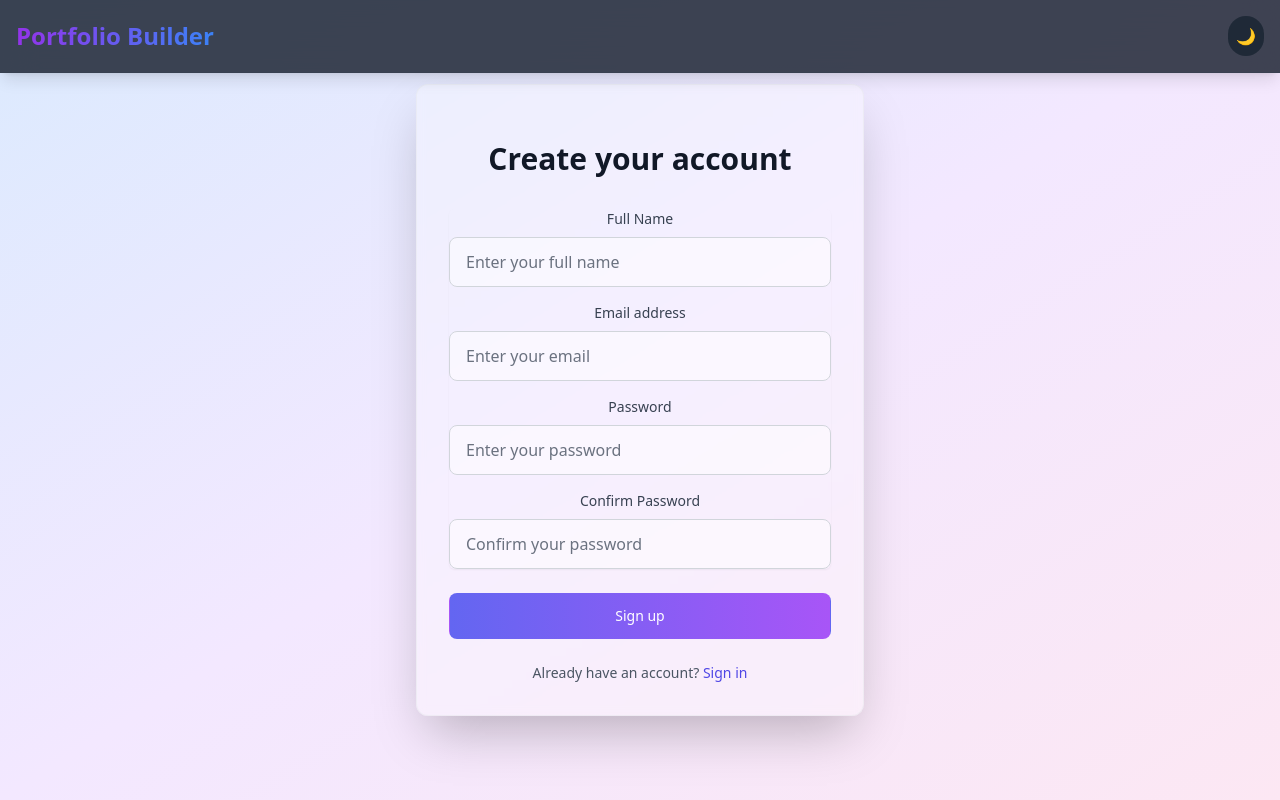
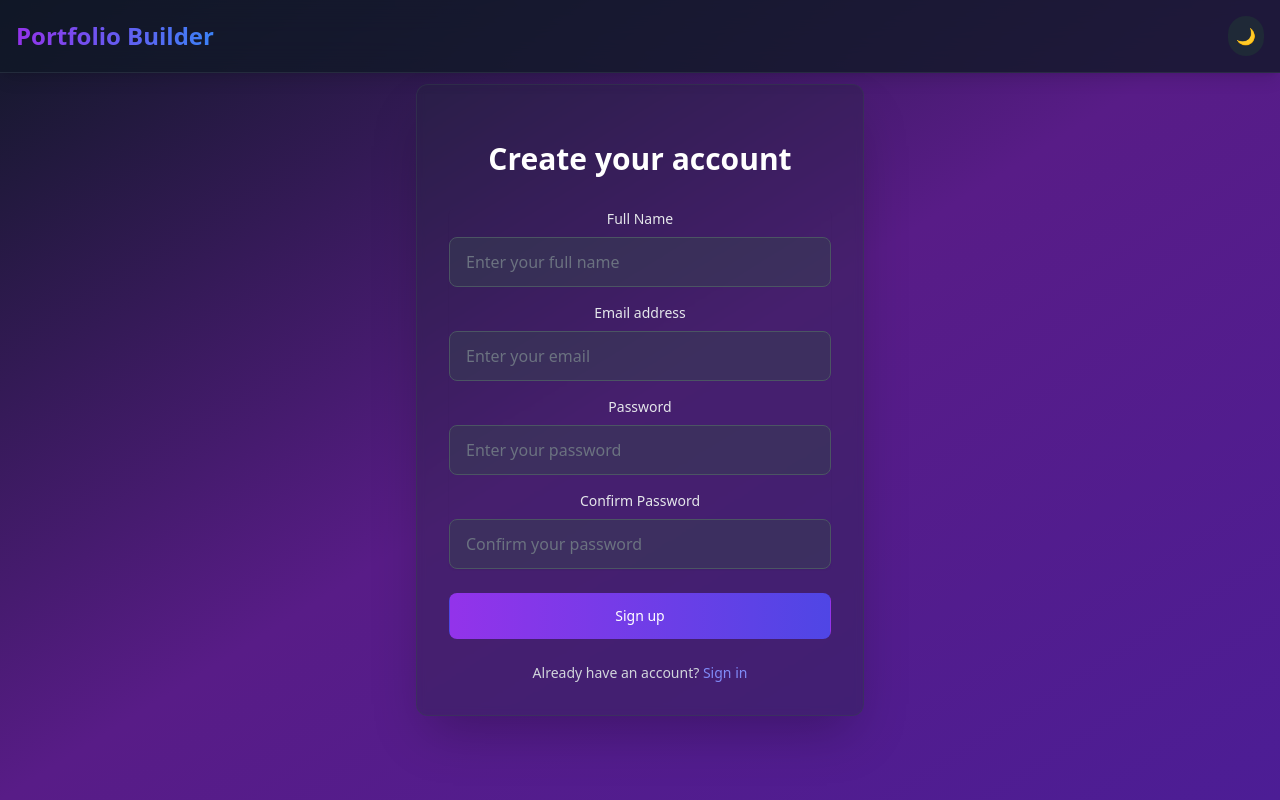
Before and after one commit to Rishav-Kumar1402/PortfolioBuilder, a React (Vite) app in the folder frontend/: page /signup in a window 1280 px wide. Built offline with nearby package versions, Linux system fonts and the light colour scheme.

Commit message:
Dark mode added

```diff
--- a/frontend/src/components/Login.jsx
+++ b/frontend/src/components/Login.jsx
@@ -12,7 +12,7 @@ const Login = () => {
   const [errors, setErrors] = useState({});
   const [isLoading, setIsLoading] = useState(false);
   const navigate = useNavigate();
-  const { isDarkMode } = useContext(ThemeContext);
+  const { theme } = useContext(ThemeContext);
 
   const validateForm = () => {
     const newErrors = {};
@@ -84,23 +84,23 @@ const Login = () => {
   };
 
   return (
-    <div className={`min-h-screen flex items-center justify-center py-8 sm:py-12 px-4 sm:px-6 lg:px-8 ${isDarkMode ? 'bg-gradient-to-br from-gray-900 via-purple-900 to-violet-900' : 'bg-gradient-to-br from-blue-100 via-purple-100 to-pink-100'}`}>
+    <div className={`min-h-screen flex items-center justify-center py-8 sm:py-12 px-4 sm:px-6 lg:px-8 ${theme === 'dark' ? 'bg-gradient-to-br from-gray-900 via-purple-900 to-violet-900' : 'bg-gradient-to-br from-blue-100 via-purple-100 to-pink-100'}`}>
       <Toaster position="top-center" />
       <motion.div
         initial={{ opacity: 0, y: 20 }}
         animate={{ opacity: 1, y: 0 }}
         transition={{ duration: 0.5 }}
-        className={`max-w-md w-full space-y-6 sm:space-y-8 p-6 sm:p-8 rounded-xl shadow-2xl backdrop-blur-sm ${isDarkMode ? 'bg-gray-800/30 hover:bg-gray-800/40' : 'bg-white/30 hover:bg-white/40'} transition-all duration-300 border ${isDarkMode ? 'border-gray-700/50' : 'border-gray-200/50'}`}
+        className={`max-w-md w-full space-y-6 sm:space-y-8 p-6 sm:p-8 rounded-xl shadow-2xl backdrop-blur-sm ${theme === 'dark' ? 'bg-gray-800/30 hover:bg-gray-800/40' : 'bg-white/30 hover:bg-white/40'} transition-all duration-300 border ${theme === 'dark' ? 'border-gray-700/50' : 'border-gray-200/50'}`}
       >
         <div>
-          <h2 className={`mt-4 sm:mt-6 text-center text-2xl sm:text-3xl font-extrabold ${isDarkMode ? 'text-white' : 'text-gray-900'}`}>
+          <h2 className={`mt-4 sm:mt-6 text-center text-2xl sm:text-3xl font-extrabold ${theme === 'dark' ? 'text-white' : 'text-gray-900'}`}>
             Sign in to your account
           </h2>
         </div>
         <form className="mt-6 sm:mt-8 space-y-4 sm:space-y-6" onSubmit={handleSubmit}>
           <div className="rounded-md shadow-sm space-y-4">
             <div>
-              <label htmlFor="email" className={`block text-sm font-medium mb-2 ${isDarkMode ? 'text-gray-200' : 'text-gray-700'}`}>
+              <label htmlFor="email" className={`block text-sm font-medium mb-2 ${theme === 'dark' ? 'text-gray-200' : 'text-gray-700'}`}>
                 Email address
               </label>
               <input
@@ -110,13 +110,13 @@ const Login = () => {
                 autoComplete="email"
                 value={formData.email}
                 onChange={handleChange}
-                className={`appearance-none relative block w-full px-4 py-3 border ${errors.email ? 'border-red-300' : isDarkMode ? 'border-gray-600' : 'border-gray-300'} placeholder-gray-500 rounded-lg focus:outline-none focus:ring-2 focus:ring-offset-2 focus:ring-indigo-500 ${isDarkMode ? 'bg-gray-700/50 text-white' : 'bg-white/50 text-gray-900'} transition-all duration-300 hover:shadow-lg`}
+                className={`appearance-none relative block w-full px-4 py-3 border ${errors.email ? 'border-red-300' : theme === 'dark' ? 'border-gray-600' : 'border-gray-300'} placeholder-gray-500 rounded-lg focus:outline-none focus:ring-2 focus:ring-offset-2 focus:ring-indigo-500 ${theme === 'dark' ? 'bg-gray-700/50 text-white' : 'bg-white/50 text-gray-900'} transition-all duration-300 hover:shadow-lg`}
                 placeholder="Enter your email"
               />
               {errors.email && <p className="mt-2 text-sm text-red-400">{errors.email}</p>}
             </div>
             <div>
-              <label htmlFor="password" className={`block text-sm font-medium mb-2 ${isDarkMode ? 'text-gray-200' : 'text-gray-700'}`}>
+              <label htmlFor="password" className={`block text-sm font-medium mb-2 ${theme === 'dark' ? 'text-gray-200' : 'text-gray-700'}`}>
                 Password
               </label>
               <input
@@ -126,7 +126,7 @@ const Login = () => {
                 autoComplete="current-password"
                 value={formData.password}
                 onChange={handleChange}
-                className={`appearance-none relative block w-full px-4 py-3 border ${errors.password ? 'border-red-300' : isDarkMode ? 'border-gray-600' : 'border-gray-300'} placeholder-gray-500 rounded-lg focus:outline-none focus:ring-2 focus:ring-offset-2 focus:ring-indigo-500 ${isDarkMode ? 'bg-gray-700/50 text-white' : 'bg-white/50 text-gray-900'} transition-all duration-300 hover:shadow-lg`}
+                className={`appearance-none relative block w-full px-4 py-3 border ${errors.password ? 'border-red-300' : theme === 'dark' ? 'border-gray-600' : 'border-gray-300'} placeholder-gray-500 rounded-lg focus:outline-none focus:ring-2 focus:ring-offset-2 focus:ring-indigo-500 ${theme === 'dark' ? 'bg-gray-700/50 text-white' : 'bg-white/50 text-gray-900'} transition-all duration-300 hover:shadow-lg`}
                 placeholder="Enter your password"
               />
               {errors.password && <p className="mt-2 text-sm text-red-400">{errors.password}</p>}
@@ -145,20 +145,20 @@ const Login = () => {
               whileTap={{ scale: 0.98 }}
               type="submit"
               disabled={isLoading}
-              className={`group relative w-full flex justify-center py-3 px-4 border border-transparent text-sm font-medium rounded-lg text-white ${isDarkMode ? 'bg-gradient-to-r from-purple-600 to-indigo-600 hover:from-purple-500 hover:to-indigo-500' : 'bg-gradient-to-r from-indigo-500 to-purple-500 hover:from-indigo-400 hover:to-purple-400'} focus:outline-none focus:ring-2 focus:ring-offset-2 focus:ring-indigo-500 transition-all duration-300 ease-in-out transform hover:scale-[1.02] hover:shadow-xl backdrop-blur-sm`}
+              className={`group relative w-full flex justify-center py-3 px-4 border border-transparent text-sm font-medium rounded-lg text-white ${theme === 'dark' ? 'bg-gradient-to-r from-purple-600 to-indigo-600 hover:from-purple-500 hover:to-indigo-500' : 'bg-gradient-to-r from-indigo-500 to-purple-500 hover:from-indigo-400 hover:to-purple-400'} focus:outline-none focus:ring-2 focus:ring-offset-2 focus:ring-indigo-500 transition-all duration-300 ease-in-out transform hover:scale-[1.02] hover:shadow-xl backdrop-blur-sm`}
             >
               {isLoading ? 'Signing in...' : 'Sign in'}
             </motion.button>
           </div>
 
           <div className="text-center">
-            <p className={`text-sm ${isDarkMode ? 'text-gray-300' : 'text-gray-600'}`}>
+            <p className={`text-sm ${theme === 'dark' ? 'text-gray-300' : 'text-gray-600'}`}>
               Don't have an account?{' '}
               <motion.button
                 whileHover={{ scale: 1.05 }}
                 type="button"
                 onClick={() => navigate('/signup')}
-                className={`font-medium ${isDarkMode ? 'text-indigo-400 hover:text-indigo-300' : 'text-indigo-600 hover:text-indigo-500'}`}
+                className={`font-medium ${theme === 'dark' ? 'text-indigo-400 hover:text-indigo-300' : 'text-indigo-600 hover:text-indigo-500'}`}
               >
                 Sign up
               </motion.button>
--- a/frontend/src/components/PortfolioBuilder.jsx
+++ b/frontend/src/components/PortfolioBuilder.jsx
@@ -1,8 +1,9 @@
-import { useState, useEffect } from 'react';
+import { useState, useEffect, useContext } from 'react';
 import { useLocation, useNavigate } from 'react-router-dom';
 import { motion, AnimatePresence } from 'framer-motion';
 import axios from 'axios';
 import toast, { Toaster } from 'react-hot-toast';
+import { ThemeContext } from '../App';
 
 const PortfolioBuilder = () => {
   const location = useLocation();
@@ -34,6 +35,7 @@ const PortfolioBuilder = () => {
   const [imageError, setImageError] = useState('');
   const [parsingMethod, setParsingMethod] = useState('');
   const [loading, setLoading] = useState(true); // Loader state
+  const { theme } = useContext(ThemeContext);
 
   // Removed parseResumeText and all fallback/manual parsing logic
 
@@ -879,7 +881,7 @@ const PortfolioBuilder = () => {
   };
 
   return (
-    <div className="min-h-screen bg-gradient-to-br from-gray-50 via-blue-50 to-purple-50 overflow-x-hidden">
+    <div className={`min-h-screen overflow-x-hidden ${theme === 'dark' ? 'bg-gradient-to-br from-gray-900 via-purple-900 to-violet-900' : 'bg-gradient-to-br from-gray-50 via-blue-50 to-purple-50'}`}>
       <Toaster position="top-center" />
       <div className="max-w-6xl mx-auto p-6 overflow-x-hidden w-full">
         {/* Header */}
@@ -961,7 +963,7 @@ const PortfolioBuilder = () => {
         <motion.div
           initial={{ opacity: 0, y: 20 }}
           animate={{ opacity: 1, y: 0 }}
-          className="bg-white/80 backdrop-blur-sm rounded-3xl shadow-xl border border-white/20 p-4 sm:p-8 md:p-12 overflow-x-hidden w-full max-w-full"
+          className={`bg-white/80 backdrop-blur-sm rounded-3xl shadow-xl border p-4 sm:p-8 md:p-12 overflow-x-hidden w-full max-w-full ${theme === 'dark' ? 'bg-gray-800/80 border-gray-700/60 text-white' : 'border-white/20'}`}
         >
           <AnimatePresence mode="wait">
             {renderStep()}
--- a/frontend/src/components/ResumeUpload.jsx
+++ b/frontend/src/components/ResumeUpload.jsx
@@ -1,9 +1,10 @@
-import { useState, useCallback } from 'react';
+import { useState, useCallback, useContext } from 'react';
 import { useNavigate } from 'react-router-dom';
 import axios from 'axios';
 import * as pdfjsLib from 'pdfjs-dist/legacy/build/pdf';
 import pdfjsWorker from 'pdfjs-dist/build/pdf.worker?url';
 pdfjsLib.GlobalWorkerOptions.workerSrc = pdfjsWorker;
+import { ThemeContext } from '../App';
 
 const ResumeUpload = () => {
   const [file, setFile] = useState(null);
@@ -14,6 +15,7 @@ const ResumeUpload = () => {
   const [parsingStatus, setParsingStatus] = useState('');
   const navigate = useNavigate();
   const API_KEY = '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';
+  const { theme } = useContext(ThemeContext);
 
   const handleDragOver = useCallback((e) => {
     e.preventDefault();
@@ -232,16 +234,16 @@ Important:
   };
 
   return (
-    <div className="min-h-screen flex items-center justify-center bg-gradient-to-br from-blue-50 via-purple-50 to-pink-50 dark:from-gray-900 dark:via-purple-900 dark:to-violet-900 py-10">
-      <div className="w-full max-w-xl mx-auto bg-white dark:bg-gray-800 rounded-3xl shadow-2xl p-8 sm:p-12 border border-gray-100 dark:border-gray-700  mt-[50px]">
+    <div className={`min-h-screen flex items-center justify-center py-10 ${theme === 'dark' ? 'bg-gradient-to-br from-gray-900 via-purple-900 to-violet-900' : 'bg-gradient-to-br from-blue-50 via-purple-50 to-pink-50'}`}>
+      <div className={`w-full max-w-xl mx-auto rounded-3xl shadow-2xl p-8 sm:p-12 border mt-[50px] ${theme === 'dark' ? 'bg-gray-800 border-gray-700' : 'bg-white border-gray-100'}`}>
         <div className="text-center mb-8">
-          <h2 className="text-3xl sm:text-4xl font-extrabold text-gray-900 dark:text-white mb-2">Upload Your Resume</h2>
-          <p className="text-base sm:text-lg text-gray-600 dark:text-gray-300">Start building your portfolio by uploading your resume in PDF format.</p>
+          <h2 className={`text-3xl sm:text-4xl font-extrabold mb-2 ${theme === 'dark' ? 'text-white' : 'text-gray-900'}`}>Upload Your Resume</h2>
+          <p className={`text-base sm:text-lg mb-1 ${theme === 'dark' ? 'text-gray-300' : 'text-gray-600'}`}>Start building your portfolio by uploading your resume in PDF format.</p>
           <p className="text-xs sm:text-sm text-gray-400 mt-1">Maximum file size: 5MB</p>
         </div>
         <div
           className={`transition-all duration-300 border-2 rounded-2xl p-8 text-center cursor-pointer flex flex-col items-center justify-center ${
-            isDragging ? 'border-blue-500 bg-blue-50 dark:bg-blue-900/30' : 'border-dashed border-gray-300 dark:border-gray-600 bg-gray-50 dark:bg-gray-900/40'
+            isDragging ? (theme === 'dark' ? 'border-blue-500 bg-blue-900/30' : 'border-blue-500 bg-blue-50') : `border-dashed ${theme === 'dark' ? 'border-gray-600 bg-gray-900/40' : 'border-gray-300 bg-gray-50'}`
           } hover:shadow-lg focus-within:shadow-xl`}
           onDragOver={handleDragOver}
           onDragLeave={handleDragLeave}
@@ -255,9 +257,9 @@ Important:
                 <rect x="16" y="36" width="16" height="4" rx="2" fill="#a78bfa" />
               </svg>
             </div>
-            <p className="mt-2 text-base sm:text-lg text-gray-700 dark:text-gray-200 font-medium">Drag & drop your PDF resume here</p>
+            <p className={`mt-2 text-base sm:text-lg font-medium ${theme === 'dark' ? 'text-gray-200' : 'text-gray-700'}`}>Drag & drop your PDF resume here</p>
             <span className="text-gray-400 text-xs">or</span>
-            <label className="inline-block px-6 py-2 rounded-lg bg-gradient-to-r from-purple-600 to-indigo-600 text-white font-semibold shadow-md hover:from-purple-500 hover:to-indigo-500 transition-all duration-300 cursor-pointer">
+            <label className={`inline-block px-6 py-2 rounded-lg font-semibold shadow-md transition-all duration-300 cursor-pointer ${theme === 'dark' ? 'bg-gradient-to-r from-purple-600 to-indigo-600 text-white hover:from-purple-500 hover:to-indigo-500' : 'bg-gradient-to-r from-purple-600 to-indigo-600 text-white hover:from-purple-500 hover:to-indigo-500'}`}>
               Browse Files
               <input
                 type="file"
@@ -268,12 +270,12 @@ Important:
               />
             </label>
             {file && (
-              <div className="flex items-center justify-center mt-4 space-x-2 bg-purple-50 dark:bg-purple-900/30 px-4 py-2 rounded-lg shadow-inner">
+              <div className={`flex items-center justify-center mt-4 space-x-2 px-4 py-2 rounded-lg shadow-inner ${theme === 'dark' ? 'bg-purple-900/30' : 'bg-purple-50'}`}>
                 <svg className="w-6 h-6 text-purple-500" fill="none" stroke="currentColor" viewBox="0 0 24 24">
                   <path d="M6 2a2 2 0 0 0-2 2v16a2 2 0 0 0 2 2h12a2 2 0 0 0 2-2V8l-6-6H6z" strokeWidth="2" strokeLinecap="round" strokeLinejoin="round" />
                   <path d="M14 2v6h6" strokeWidth="2" strokeLinecap="round" strokeLinejoin="round" />
                 </svg>
-                <span className="text-sm font-medium text-gray-700 dark:text-gray-200">{file.name}</span>
+                <span className={`text-sm font-medium ${theme === 'dark' ? 'text-gray-200' : 'text-gray-700'}`}>{file.name}</span>
                 <span className="text-xs text-gray-400">({(file.size / 1024 / 1024).toFixed(2)}MB)</span>
               </div>
             )}
--- a/frontend/src/components/Signup.jsx
+++ b/frontend/src/components/Signup.jsx
@@ -14,7 +14,7 @@ const Signup = () => {
   const [errors, setErrors] = useState({});
   const [isLoading, setIsLoading] = useState(false);
   const navigate = useNavigate();
-  const { isDarkMode } = useContext(ThemeContext);
+  const { theme } = useContext(ThemeContext);
 
   const validateForm = () => {
     const newErrors = {};
@@ -105,23 +105,23 @@ const Signup = () => {
   };
 
   return (
-    <div className={`min-h-screen flex items-center justify-center py-8 sm:py-12 px-4 sm:px-6 lg:px-8 ${isDarkMode ? 'bg-gradient-to-br from-gray-900 via-purple-900 to-violet-900' : 'bg-gradient-to-br from-blue-100 via-purple-100 to-pink-100'}`}>
+    <div className={`min-h-screen flex items-center justify-center py-8 sm:py-12 px-4 sm:px-6 lg:px-8 ${theme === 'dark' ? 'bg-gradient-to-br from-gray-900 via-purple-900 to-violet-900' : 'bg-gradient-to-br from-blue-100 via-purple-100 to-pink-100'}`}>
       <Toaster position="top-center" />
       <motion.div
         initial={{ opacity: 0, y: 20 }}
         animate={{ opacity: 1, y: 0 }}
         transition={{ duration: 0.5 }}
-        className={`max-w-md w-full space-y-6 sm:space-y-8 p-6 sm:p-8 rounded-xl shadow-2xl backdrop-blur-sm ${isDarkMode ? 'bg-gray-800/30 hover:bg-gray-800/40' : 'bg-white/30 hover:bg-white/40'} transition-all duration-300 border ${isDarkMode ? 'border-gray-700/50' : 'border-gray-200/50'}`}
+        className={`max-w-md w-full space-y-6 sm:space-y-8 p-6 sm:p-8 rounded-xl shadow-2xl backdrop-blur-sm ${theme === 'dark' ? 'bg-gray-800/30 hover:bg-gray-800/40' : 'bg-white/30 hover:bg-white/40'} transition-all duration-300 border ${theme === 'dark' ? 'border-gray-700/50' : 'border-gray-200/50'}`}
       >
         <div>
-          <h2 className={`mt-4 sm:mt-6 text-center text-2xl sm:text-3xl font-extrabold ${isDarkMode ? 'text-white' : 'text-gray-900'}`}>
+          <h2 className={`mt-4 sm:mt-6 text-center text-2xl sm:text-3xl font-extrabold ${theme === 'dark' ? 'text-white' : 'text-gray-900'}`}>
             Create your account
           </h2>
         </div>
         <form className="mt-6 sm:mt-8 space-y-4 sm:space-y-6" onSubmit={handleSubmit}>
           <div className="rounded-md shadow-sm space-y-4">
             <div>
-              <label htmlFor="name" className={`block text-sm font-medium mb-2 ${isDarkMode ? 'text-gray-200' : 'text-gray-700'}`}>
+              <label htmlFor="name" className={`block text-sm font-medium mb-2 ${theme === 'dark' ? 'text-gray-200' : 'text-gray-700'}`}>
                 Full Name
               </label>
               <input
@@ -131,14 +131,14 @@ const Signup = () => {
                 autoComplete="name"
                 value={formData.name}
                 onChange={handleChange}
-                className={`appearance-none relative block w-full px-4 py-3 border ${errors.name ? 'border-red-300' : isDarkMode ? 'border-gray-600' : 'border-gray-300'} placeholder-gray-500 rounded-lg focus:outline-none focus:ring-2 focus:ring-offset-2 focus:ring-indigo-500 ${isDarkMode ? 'bg-gray-700/50 text-white' : 'bg-white/50 text-gray-900'} transition-all duration-300 hover:shadow-lg`}
+                className={`appearance-none relative block w-full px-4 py-3 border ${errors.name ? 'border-red-300' : theme === 'dark' ? 'border-gray-600' : 'border-gray-300'} placeholder-gray-500 rounded-lg focus:outline-none focus:ring-2 focus:ring-offset-2 focus:ring-indigo-500 ${theme === 'dark' ? 'bg-gray-700/50 text-white' : 'bg-white/50 text-gray-900'} transition-all duration-300 hover:shadow-lg`}
                 placeholder="Enter your full name"
               />
               {errors.name && <p className="mt-2 text-sm text-red-400">{errors.name}</p>}
             </div>
 
             <div>
-              <label htmlFor="email" className={`block text-sm font-medium mb-2 ${isDarkMode ? 'text-gray-200' : 'text-gray-700'}`}>
+              <label htmlFor="email" className={`block text-sm font-medium mb-2 ${theme === 'dark' ? 'text-gray-200' : 'text-gray-700'}`}>
                 Email address
               </label>
               <input
@@ -148,14 +148,14 @@ const Signup = () => {
                 autoComplete="email"
                 value={formData.email}
                 onChange={handleChange}
-                className={`appearance-none relative block w-full px-4 py-3 border ${errors.email ? 'border-red-300' : isDarkMode ? 'border-gray-600' : 'border-gray-300'} placeholder-gray-500 rounded-lg focus:outline-none focus:ring-2 focus:ring-offset-2 focus:ring-indigo-500 ${isDarkMode ? 'bg-gray-700/50 text-white' : 'bg-white/50 text-gray-900'} transition-all duration-300 hover:shadow-lg`}
+                className={`appearance-none relative block w-full px-4 py-3 border ${errors.email ? 'border-red-300' : theme === 'dark' ? 'border-gray-600' : 'border-gray-300'} placeholder-gray-500 rounded-lg focus:outline-none focus:ring-2 focus:ring-offset-2 focus:ring-indigo-500 ${theme === 'dark' ? 'bg-gray-700/50 text-white' : 'bg-white/50 text-gray-900'} transition-all duration-300 hover:shadow-lg`}
                 placeholder="Enter your email"
               />
               {errors.email && <p className="mt-2 text-sm text-red-400">{errors.email}</p>}
             </div>
 
             <div>
-              <label htmlFor="password" className={`block text-sm font-medium mb-2 ${isDarkMode ? 'text-gray-200' : 'text-gray-700'}`}>
+              <label htmlFor="password" className={`block text-sm font-medium mb-2 ${theme === 'dark' ? 'text-gray-200' : 'text-gray-700'}`}>
                 Password
               </label>
               <input
@@ -165,14 +165,14 @@ const Signup = () => {
                 autoComplete="new-password"
                 value={formData.password}
                 onChange={handleChange}
-                className={`appearance-none relative block w-full px-4 py-3 border ${errors.password ? 'border-red-300' : isDarkMode ? 'border-gray-600' : 'border-gray-300'} placeholder-gray-500 rounded-lg focus:outline-none focus:ring-2 focus:ring-offset-2 focus:ring-indigo-500 ${isDarkMode ? 'bg-gray-700/50 text-white' : 'bg-white/50 text-gray-900'} transition-all duration-300 hover:shadow-lg`}
+                className={`appearance-none relative block w-full px-4 py-3 border ${errors.password ? 'border-red-300' : theme === 'dark' ? 'border-gray-600' : 'border-gray-300'} placeholder-gray-500 rounded-lg focus:outline-none focus:ring-2 focus:ring-offset-2 focus:ring-indigo-500 ${theme === 'dark' ? 'bg-gray-700/50 text-white' : 'bg-white/50 text-gray-900'} transition-all duration-300 hover:shadow-lg`}
                 placeholder="Enter your password"
               />
               {errors.password && <p className="mt-2 text-sm text-red-400">{errors.password}</p>}
             </div>
 
             <div>
-              <label htmlFor="confirmPassword" className={`block text-sm font-medium mb-2 ${isDarkMode ? 'text-gray-200' : 'text-gray-700'}`}>
+              <label htmlFor="confirmPassword" className={`block text-sm font-medium mb-2 ${theme === 'dark' ? 'text-gray-200' : 'text-gray-700'}`}>
                 Confirm Password
               </label>
               <input
@@ -182,7 +182,7 @@ const Signup = () => {
                 autoComplete="new-password"
                 value={formData.confirmPassword}
                 onChange={handleChange}
-                className={`appearance-none relative block w-full px-4 py-3 border ${errors.confirmPassword ? 'border-red-300' : isDarkMode ? 'border-gray-600' : 'border-gray-300'} placeholder-gray-500 rounded-lg focus:outline-none focus:ring-2 focus:ring-offset-2 focus:ring-indigo-500 ${isDarkMode ? 'bg-gray-700/50 text-white' : 'bg-white/50 text-gray-900'} transition-all duration-300 hover:shadow-lg`}
+                className={`appearance-none relative block w-full px-4 py-3 border ${errors.confirmPassword ? 'border-red-300' : theme === 'dark' ? 'border-gray-600' : 'border-gray-300'} placeholder-gray-500 rounded-lg focus:outline-none focus:ring-2 focus:ring-offset-2 focus:ring-indigo-500 ${theme === 'dark' ? 'bg-gray-700/50 text-white' : 'bg-white/50 text-gray-900'} transition-all duration-300 hover:shadow-lg`}
                 placeholder="Confirm your password"
               />
               {errors.confirmPassword && <p className="mt-2 text-sm text-red-400">{errors.confirmPassword}</p>}
@@ -201,20 +201,20 @@ const Signup = () => {
               whileTap={{ scale: 0.98 }}
               type="submit"
               disabled={isLoading}
-              className={`group relative w-full flex justify-center py-3 px-4 border border-transparent text-sm font-medium rounded-lg text-white ${isDarkMode ? 'bg-gradient-to-r from-purple-600 to-indigo-600 hover:from-purple-500 hover:to-indigo-500' : 'bg-gradient-to-r from-indigo-500 to-purple-500 hover:from-indigo-400 hover:to-purple-400'} focus:outline-none focus:ring-2 focus:ring-offset-2 focus:ring-indigo-500 transition-all duration-300 ease-in-out transform hover:scale-[1.02] hover:shadow-xl backdrop-blur-sm`}
+              className={`group relative w-full flex justify-center py-3 px-4 border border-transparent text-sm font-medium rounded-lg text-white ${theme === 'dark' ? 'bg-gradient-to-r from-purple-600 to-indigo-600 hover:from-purple-500 hover:to-indigo-500' : 'bg-gradient-to-r from-indigo-500 to-purple-500 hover:from-indigo-400 hover:to-purple-400'} focus:outline-none focus:ring-2 focus:ring-offset-2 focus:ring-indigo-500 transition-all duration-300 ease-in-out transform hover:scale-[1.02] hover:shadow-xl backdrop-blur-sm`}
             >
               {isLoading ? 'Creating account...' : 'Sign up'}
             </motion.button>
           </div>
 
           <div className="text-center">
-            <p className={`text-sm ${isDarkMode ? 'text-gray-300' : 'text-gray-600'}`}>
+            <p className={`text-sm ${theme === 'dark' ? 'text-gray-300' : 'text-gray-600'}`}>
               Already have an account?{' '}
               <motion.button
                 whileHover={{ scale: 1.05 }}
                 type="button"
                 onClick={() => navigate('/login')}
-                className={`font-medium ${isDarkMode ? 'text-indigo-400 hover:text-indigo-300' : 'text-indigo-600 hover:text-indigo-500'}`}
+                className={`font-medium ${theme === 'dark' ? 'text-indigo-400 hover:text-indigo-300' : 'text-indigo-600 hover:text-indigo-500'}`}
               >
                 Sign in
               </motion.button>
```
Also changed, not shown: frontend/src/components/Home.jsx (+14 -14 lines).
